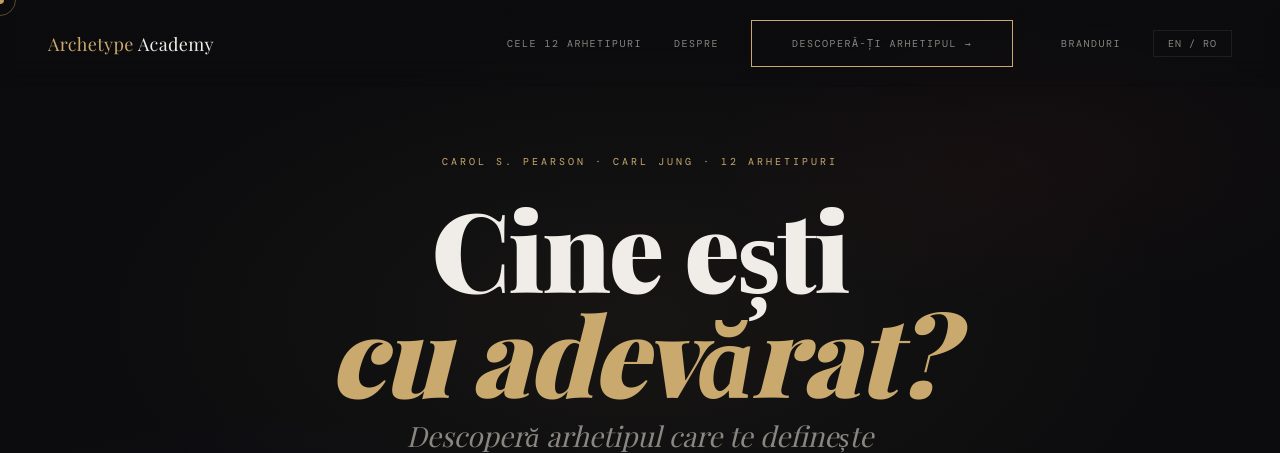
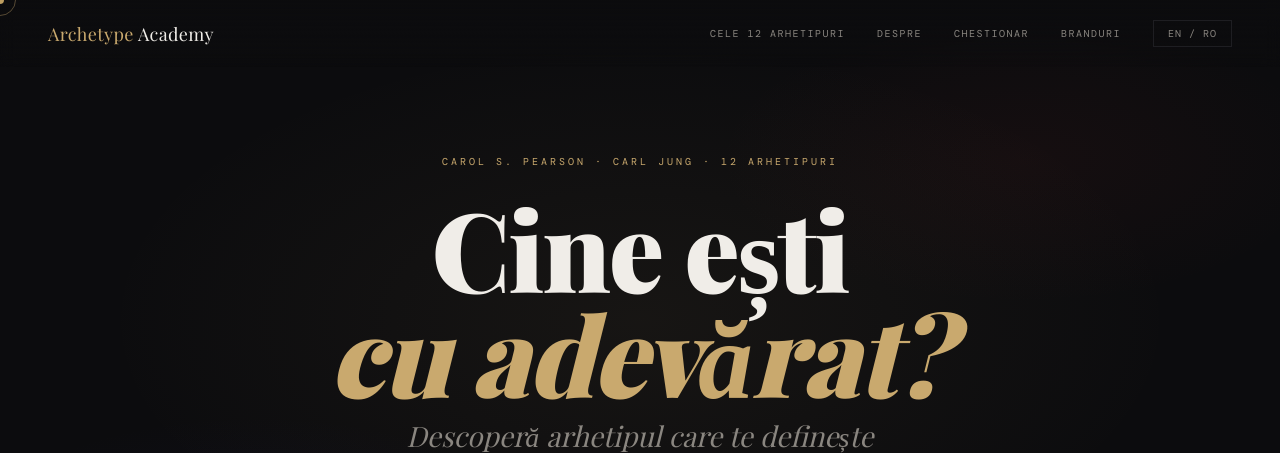
Before and after one commit to bloggustos-stack/archetype-academy, a Flask app: page / in a window 1280 px wide. Shown: the top 453 px of the page. Run offline with Flask 3, Linux system fonts and the light colour scheme; some web fonts are replaced.

Commit message:
Update index.html

```diff
--- a/templates/index.html
+++ b/templates/index.html
@@ -157,11 +157,11 @@ footer { padding:40px 48px; border-top:1px solid var(--border); display:flex; al
     <a href="#arhetipuri" class="en">The 12 Archetypes</a>
     <a href="#despre" class="ro">Despre</a>
     <a href="#despre" class="en">About</a>
-  <a href="/chestionar" class="cta-link ro" style="margin-right:16px">Descoperă-ți arhetipul →</a>
-<a href="/chestionar" class="cta-link en" style="margin-right:16px">Discover your archetype →</a>
-<a href="/branduri" class="ro">Branduri</a>
-<a href="/branduri" class="en">Brands</a>
-<button class="nav-lang" onclick="toggleLang()">EN / RO</button>
+    <a href="/chestionar" class="ro">Chestionar</a>
+    <a href="/chestionar" class="en">Quiz</a>
+    <a href="/branduri" class="ro">Branduri</a>
+    <a href="/branduri" class="en">Brands</a>
+    <button class="nav-lang" onclick="toggleLang()">EN / RO</button>
   </div>
 </nav>
 
```
